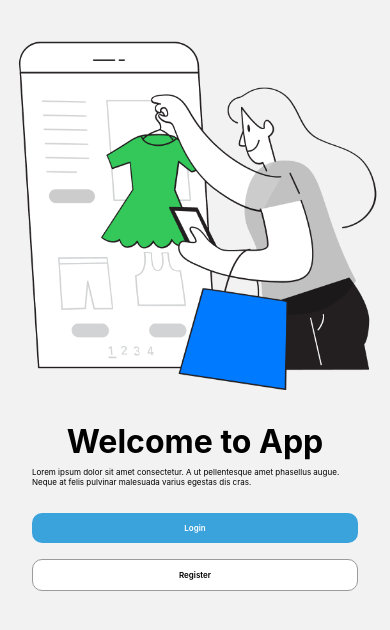
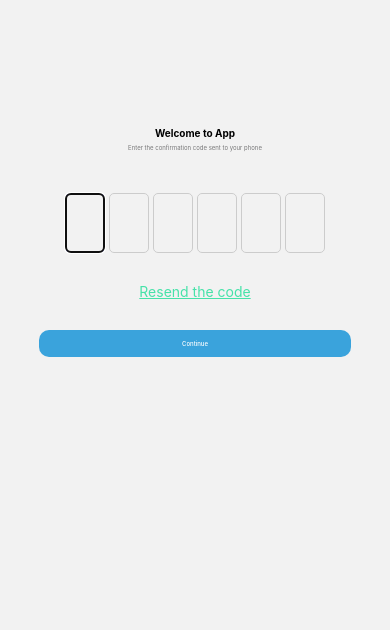
Before and after one commit to atryknaav/onlineSt_Figma_RN, a React Native app: screen /Confirm in a window 390 px wide. Shown: the top 630 px of the page. Built offline with nearby package versions, Linux system fonts and the light colour scheme; no server answers.

Commit message:
Completed Signup page, started phone confirmation page

```diff
--- a/App.tsx
+++ b/App.tsx
@@ -5,7 +5,9 @@ import { NavigationContainer } from '@react-navigation/native';
 import { createNativeStackNavigator } from '@react-navigation/native-stack';
 import Home from './screens/Home';
 import Login from './screens/Login';
-import SignUp from './screens/SignUp';
+import Signup from './screens/SignUp';
+import Success from './screens/Success';
+import ConfirmCode from './screens/ConfirmCode';
 
 const Stack = createNativeStackNavigator();
 
@@ -13,9 +15,11 @@ export default function App() {
   return (
     <NavigationContainer>
       <Stack.Navigator>
+        <Stack.Screen name="Confirm" component={ConfirmCode} options={{ title: 'Confirm your phone number', headerShown: false}} />
         <Stack.Screen name="Home" component={Home} options={{ title: 'Home Screen',   headerShown: false}} />
-        <Stack.Screen name="Signup" component={SignUp} options={{ title: 'Sign up',  headerShown: false}} />
+        <Stack.Screen name="Signup" component={Signup} options={{ title: 'Sign up',  headerShown: false}} />
         <Stack.Screen name="Login" component={Login} options={{ title: 'Login', headerShown: false}} />
+        <Stack.Screen name="Success" component={Success} options={{ title: 'Success!', headerShown: false}} />
 
       </Stack.Navigator>
     </NavigationContainer>
--- /dev/null
+++ b/components/ConfirmCode/CodeInput.tsx
@@ -0,0 +1,85 @@
+import React, { useState, useRef, useEffect } from 'react';
+import { View, TextInput, StyleSheet, Text } from 'react-native';
+
+interface CodeInputProps {
+  onCodeComplete: (code: string) => void;
+}
+
+const CodeInput: React.FC<CodeInputProps> = ({ onCodeComplete }) => {
+  const [values, setValues] = useState<string[]>(Array(6).fill(''));
+  const [focusedIndex, setFocusedIndex] = useState<number>(0);
+
+  const inputRefs = useRef<Array<TextInput | null>>(Array(6).fill(null));
+
+  const formatValue = (value: string, index: number): string => {
+    const parts = [...values];
+    parts[index] = value;
+    const joined = parts.join('');
+    return joined.slice(0, 3) + (joined.length > 3 ? '-' : '') + joined.slice(3);
+  };
+
+  const handleChange = (text: string, index: number) => {
+    const newValues = [...values];
+    newValues[index] = text.replace(/\D/, '');
+    setValues(newValues);
+
+
+    const formattedValue = formatValue(newValues[index], index);
+
+
+    if (text.length > 0 && index < 5) {
+      setFocusedIndex(index + 1);
+    }
+
+
+    if (newValues.join('').length === 6) {
+      onCodeComplete(newValues.join(''));
+    }
+  };
+
+  useEffect(() => {
+    if (inputRefs.current[focusedIndex]) {
+      inputRefs.current[focusedIndex]?.focus();
+    }
+  }, [focusedIndex]);
+
+  return (
+    <View style={styles.container}>
+      {values.map((value, index) => (
+        <TextInput
+          key={index}
+          style={[
+            styles.input,
+            { borderColor: focusedIndex === index ? 'blue' : '#ccc' },
+          ]}
+          value={formatValue(value, index)}
+          keyboardType="number-pad"
+          maxLength={1}
+          onChangeText={(text) => handleChange(text, index)}
+          ref={(ref) => (inputRefs.current[index] = ref)}
+          onFocus={() => setFocusedIndex(index)}
+          onBlur={() => setFocusedIndex(-1)}
+          textAlign="center"
+        />
+      ))}
+    </View>
+  );
+};
+
+const styles = StyleSheet.create({
+  container: {
+    flexDirection: 'row',
+    justifyContent: 'center',
+  },
+  input: {
+    width: 40,
+    height: 60,
+    borderWidth: 1,
+    borderRadius: 5,
+    marginHorizontal: 2,
+    fontSize: 18,
+    padding: 0,
+  },
+});
+
+export default CodeInput;
--- /dev/null
+++ b/components/ConfirmCode/ConfirmCodeButton.tsx
@@ -0,0 +1,38 @@
+import { useNavigation } from '@react-navigation/native';
+import React from 'react';
+import { TouchableOpacity, Text, StyleSheet, Dimensions, PixelRatio } from 'react-native';
+
+const ConfirmCodeButton = ({ name, textColor, backgroundColor, border }: { name: string; textColor: string; backgroundColor: string; border: boolean }) => {
+    const navigation = useNavigation();
+  return (
+    <TouchableOpacity
+      style={[
+        styles.button,
+        {
+          backgroundColor: backgroundColor,
+          borderWidth: border ? 1 : 0,
+          borderColor: border ? '#9b9b9e' : 'transparent'
+        }
+      ]}
+      onPress={() => navigation.navigate('Success')}
+    >
+      <Text style={[styles.text, { color: textColor }]}>{name}</Text>
+    </TouchableOpacity>
+  );
+};
+
+const styles = StyleSheet.create({
+  button: {
+    padding: 10,
+    borderRadius: 10,
+    alignItems: 'center',
+    justifyContent: 'center',
+    marginBottom: 10
+  },
+  text: {
+    fontSize: PixelRatio.getPixelSizeForLayoutSize(6),
+    fontWeight: '500'
+  },
+});
+
+export default ConfirmCodeButton;
--- /dev/null
+++ b/components/SIgnUp/RegButton.tsx
@@ -0,0 +1,38 @@
+import { useNavigation } from '@react-navigation/native';
+import React from 'react';
+import { TouchableOpacity, Text, StyleSheet, Dimensions, PixelRatio } from 'react-native';
+
+const RegButton = ({ name, textColor, backgroundColor, border }: { name: string; textColor: string; backgroundColor: string; border: boolean }) => {
+    const navigation = useNavigation();
+  return (
+    <TouchableOpacity
+      style={[
+        styles.button,
+        {
+          backgroundColor: backgroundColor,
+          borderWidth: border ? 1 : 0,
+          borderColor: border ? '#9b9b9e' : 'transparent'
+        }
+      ]}
+      onPress={() => navigation.navigate('Confirm')}
+    >
+      <Text style={[styles.text, { color: textColor }]}>{name}</Text>
+    </TouchableOpacity>
+  );
+};
+
+const styles = StyleSheet.create({
+  button: {
+    padding: 10,
+    borderRadius: 10,
+    alignItems: 'center',
+    justifyContent: 'center',
+    marginBottom: 10
+  },
+  text: {
+    fontSize: PixelRatio.getPixelSizeForLayoutSize(6),
+    fontWeight: '500'
+  },
+});
+
+export default RegButton;
--- /dev/null
+++ b/components/SIgnUp/SignUpForm.tsx
@@ -0,0 +1,18 @@
+import React from 'react'
+import { PixelRatio, Text, TextInput, View } from 'react-native'
+import Field from '../Field'
+import ActionButton from '../Home/ActionButton'
+import RegButton from './RegButton'
+
+const SignUpForm = () => {
+  return (
+    <View>
+        <Field name='name' />
+        <Field name='lastname' />
+        <Field name='phone' />
+        <RegButton textColor='white' backgroundColor='#3aa3dc' name='Continue' border = {false}/>
+    </View>
+  )
+}
+
+export default SignUpForm
--- /dev/null
+++ b/screens/ConfirmCode.tsx
@@ -0,0 +1,54 @@
+import React, { useState, useEffect } from 'react';
+import { View, Text, Dimensions, PixelRatio, Alert } from 'react-native';
+import CodeInput from '../components/ConfirmCode/CodeInput';
+import ConfirmCodeButton from '../components/ConfirmCode/ConfirmCodeButton';
+
+const ConfirmCode = () => {
+    const [isLoading, setIsLoading] = useState(false);
+    const [mockedCode, setMockedCode] = useState<string | null>(null);
+
+    useEffect(() => {
+        fetchCode();
+    }, []);
+
+    const fetchCode = async () => {
+        setIsLoading(true);
+        try {
+            const response = await fetch('https://demo.mockable.io/your-mock-endpoint');
+            const data = await response.json();
+            setMockedCode(data.code);
+            Alert.alert('Mocked Code Received', `A code has been sent to your phone number.`);
+        } catch (error) {
+            Alert.alert('Error', 'Failed to receive the code');
+        } finally {
+            setIsLoading(false);
+        }
+    };
+
+    const handleCodeComplete = (code: string) => {
+        if (code === mockedCode) {
+            Alert.alert('Success', 'Code verified successfully!');
+
+        } else {
+            Alert.alert('Error', 'Incorrect code. Please try again.');
+        }
+    };
+
+    return (
+        <View style={{display: 'flex', flexDirection: 'column', marginTop: Dimensions.get('window').height*0.15, paddingHorizontal: Dimensions.get('window').width*0.1}}>
+            <Text style={{alignItems: 'center', textAlign: 'center', fontWeight: 700, fontSize: PixelRatio.getPixelSizeForLayoutSize(10)}}>
+                Welcome to App
+            </Text>
+            <Text style={{alignItems: 'center', textAlign: 'center', fontWeight: 400, fontSize: PixelRatio.getPixelSizeForLayoutSize(6), color: '#787879', marginBottom: Dimensions.get('window').height*0.05, marginTop: 5}}>
+                Enter the confirmation code sent to your phone
+            </Text>
+            <CodeInput onCodeComplete={handleCodeComplete} />
+            <Text style={{textAlign: 'center', marginVertical: 30}} onPress={fetchCode}>
+                <Text style={{color: '#46e2a9', textDecorationLine: 'underline'}}>Resend the code</Text>
+            </Text>
+            <ConfirmCodeButton textColor='white' backgroundColor='#3aa3dc' name='Continue' border={false} />
+        </View>
+    );
+}
+
+export default ConfirmCode;
--- a/screens/Home.tsx
+++ b/screens/Home.tsx
@@ -1,7 +1,7 @@
 import React from 'react'
 import { Dimensions, View, Text, PixelRatio } from 'react-native'
 import ShopImg from '../components/Home/ShopImg'
-import ActionButton from '../components/ActionButton'
+import ActionButton from '../components/Home/ActionButton'
 
 const Home = () => {
   return (
--- a/screens/SignUp.tsx
+++ b/screens/SignUp.tsx
@@ -1,10 +1,26 @@
 import React from 'react'
-import { View } from 'react-native'
+import { Dimensions, PixelRatio, Text, View } from 'react-native'
+import SignUpForm from '../components/SIgnUp/SignUpForm';
+import { useNavigation } from '@react-navigation/native';
 
-const SignUp = () => {
+const Signup = () => {
+  const navigation = useNavigation();
   return (
-    <View>SignUp</View>
+
+    <View style={{display: 'flex', flexDirection: 'column', marginTop: Dimensions.get('window').height*0.15, paddingHorizontal: Dimensions.get('window').width*0.1}}>
+        <Text style={{alignItems: 'center', textAlign: 'center', fontWeight: 700, fontSize: PixelRatio.getPixelSizeForLayoutSize(10)}}>
+            Welcome to App
+        </Text>
+        <Text style={{alignItems: 'center', textAlign: 'center', fontWeight: 400, fontSize: PixelRatio.getPixelSizeForLayoutSize(7), color: '#787879', marginBottom: Dimensions.get('window').height*0.05, marginTop: 5}}>
+            Please enter your details.
+        </Text>
+        <SignUpForm />
+        <Text style={{textAlign: 'center', marginTop: 5}}>
+          Do you have an account? <Text style={{color: '#46e2bf', textDecorationLine: 'underline', fontWeight: 500}} onPress={() => navigation.navigate('Login')}>Login</Text>
+        </Text>
+    </View>
   )
 }
+// }PixelRatio.getPixelSizeForLayoutSize(8)
 
-export default SignUp
+export default Signup
--- /dev/null
+++ b/screens/Success.tsx
@@ -0,0 +1,15 @@
+import React from 'react'
+import { Dimensions, View, Text, PixelRatio } from 'react-native'
+import ShopImg from '../components/Home/ShopImg'
+import ActionButton from '../components/Home/ActionButton'
+
+const Success = () => {
+  return (
+    <View style={{display: 'flex', justifyContent: "center", alignItems: 'center'}}>
+
+        <Text>Success!</Text>
+    </View>
+  )
+}
+
+export default Success
```
Also changed, not shown: components/Home/ActionButton.tsx (renamed from components/ActionButton.tsx).
